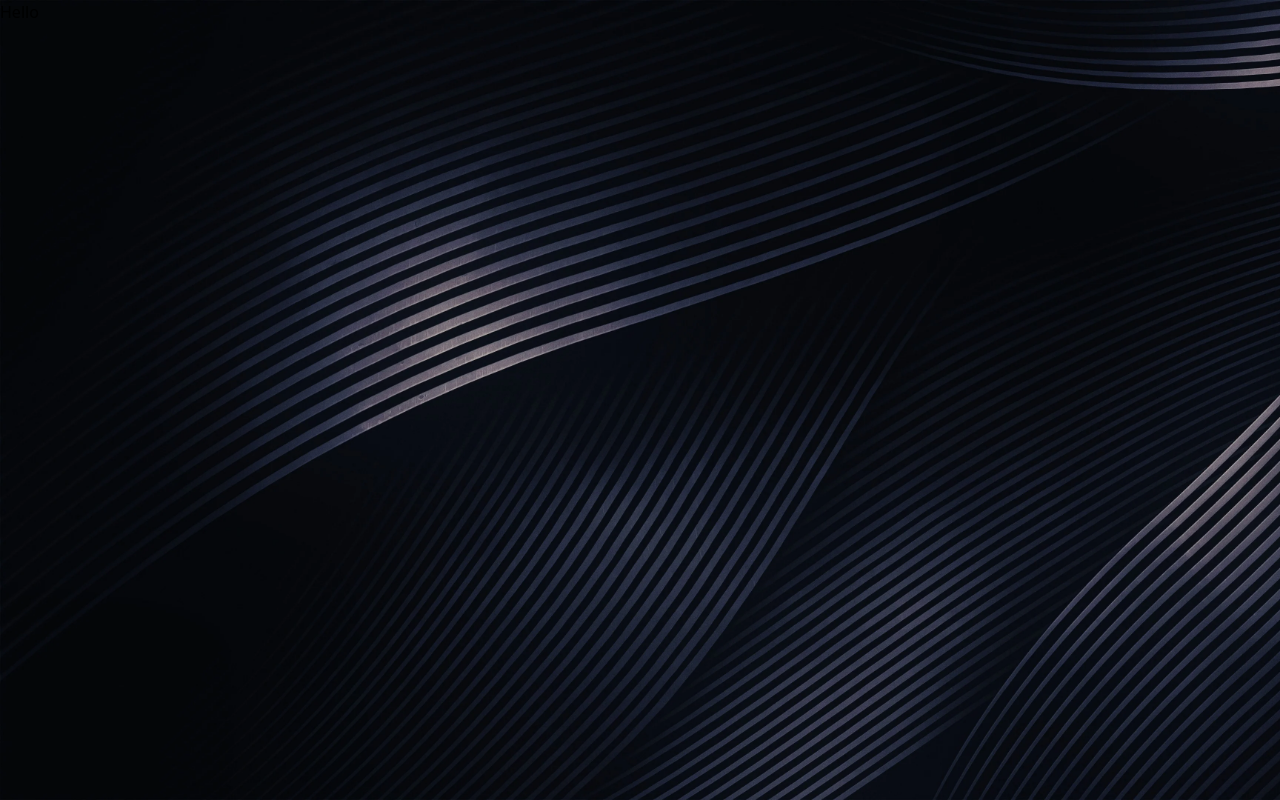
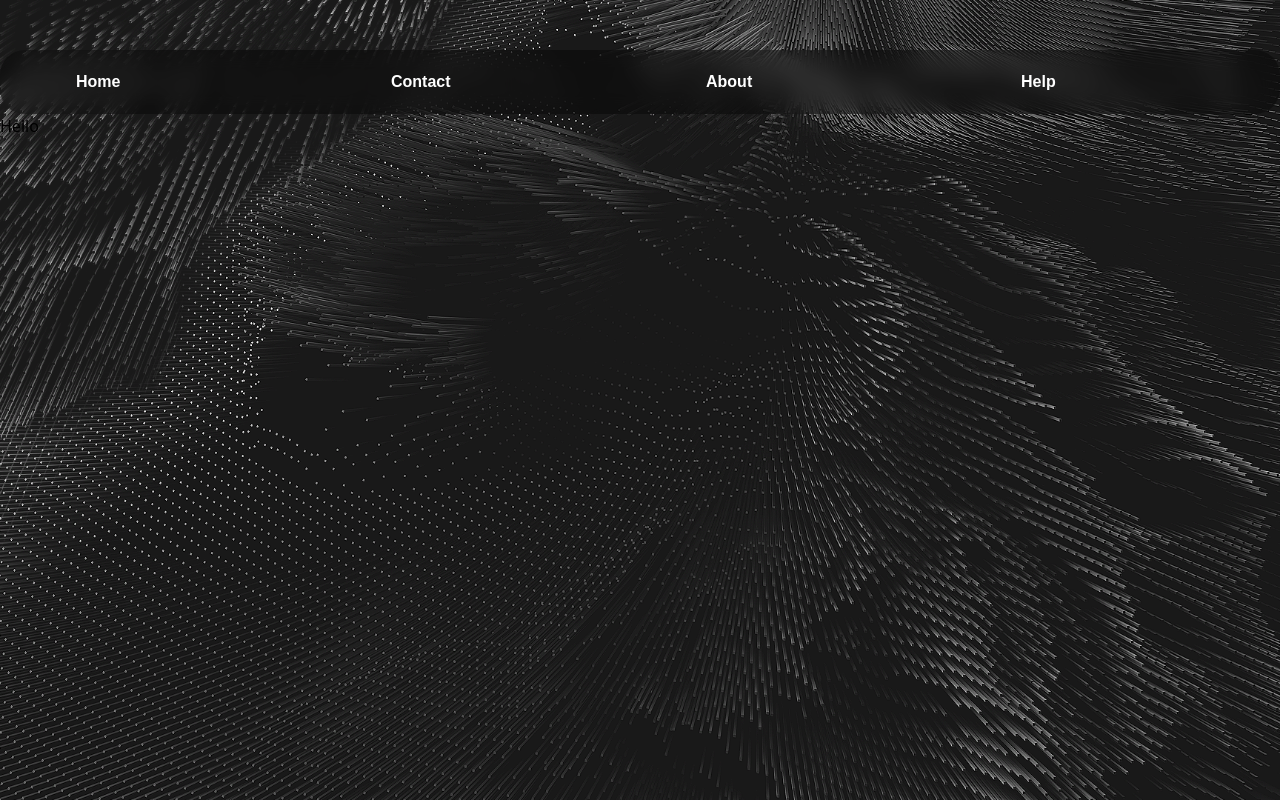
Before and after one commit to 254binaryninja/Pixelsite, a React (Vite) app: page / in a window 1280 px wide. Built offline with nearby package versions, Linux system fonts and the light colour scheme.

Commit message:
Update menu bar styling and background image

```diff
--- a/src/assets/css/root.css
+++ b/src/assets/css/root.css
@@ -0,0 +1,49 @@
+
+
+    .menu-bar {
+        right: 70%;
+        border-radius: 25px;
+        height: fit-content;
+        display: grid;
+        grid-template-columns: repeat(auto-fit,minmax(160px,1fr));
+        background-color: rgba(0, 0, 0, .4);
+        -webkit-backdrop-filter: blur(10px);
+      backdrop-filter: blur(10px);
+        align-items: center;
+        padding: 0 10px;
+        margin: 50px 0 0 0;
+        li {
+            list-style: none;
+            color: white;
+            font-family: sans-serif;
+            font-weight: bold;
+            padding: 20px 36px;
+            margin: 0 30px;
+            position: relative;
+            cursor: pointer;
+            white-space: nowrap;
+            &::before {
+                content: " ";
+                position: absolute;
+                top: 0;
+                left:0;
+                height:100%;
+                width: 100%;
+                z-index:-1;
+                transition: .2s;
+                border-radius: 25px;
+            }
+                &:hover {
+                    &::before {
+                        background: linear-gradient(to bottom, #e8edec, #d2d1d3);
+                            box-shadow: 0px 3px 20px 0px black;
+                            transform: scale(1.2);
+                    }
+                    color: black;
+            }
+        }    }
+@media (max-width: 600px)  {
+    .menu-bar {
+        flex-wrap: nowrap;
+    }
+}
--- a/src/index.css
+++ b/src/index.css
@@ -3,7 +3,7 @@
 @tailwind components;
 @tailwind utilities;
 body{
-background-image: url('./assets/images/imagepixel1.webp');
+background-image: url('./assets/images/imagepixel2.webp');
 background-size: cover;
 background-repeat: no-repeat;
 background-attachment: fixed;
--- a/src/layouts/Rootlayout.jsx
+++ b/src/layouts/Rootlayout.jsx
@@ -1,13 +1,17 @@
 import { NavLink,Outlet } from "react-router-dom";
 import '../assets/css/root.css'
 export default function RootLayout(){
-
     return (
-<>
-
-<main>
-    <Outlet/>
- </main>
-</>
-    )
+        <>
+            <ul className="menu-bar">
+                <li>Home</li>
+                <li>Contact</li>
+                <li>About</li>
+                <li>Help</li>
+             </ul>
+            <main>
+                <Outlet />
+            </main>
+        </>
+    );
 }
```
Also changed, not shown: src/assets/images/imagepixel2.webp (renamed from src/assets/images/imagepixel (2).webp).
